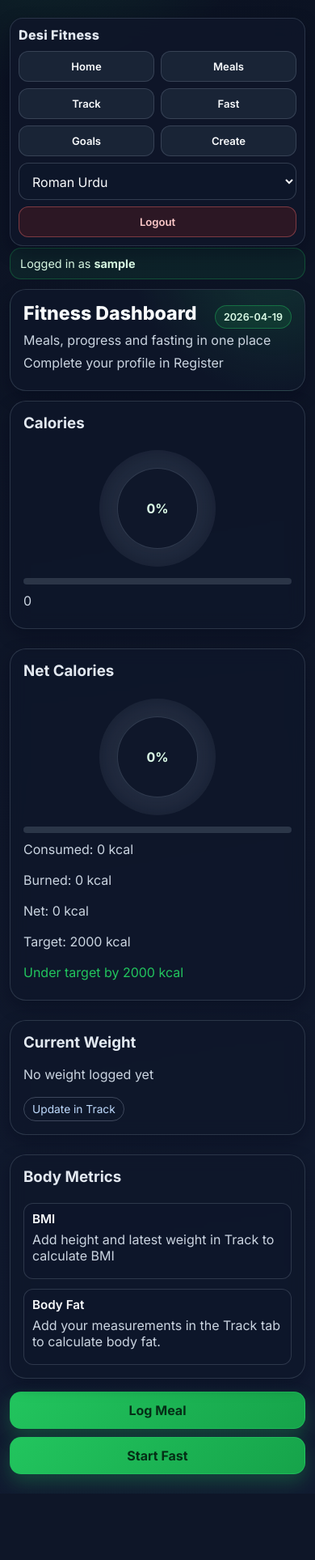
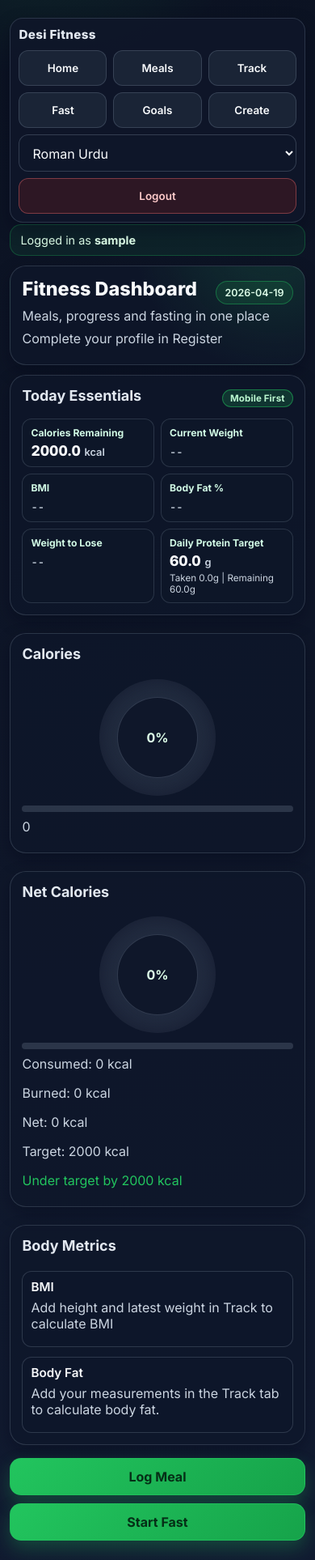
Before and after one commit to badarhayat/Desi-Fitness, a Flask app: page / in a window 390 px wide. Shown: the whole page at 81% size. Before the commit the page ends 1840 px from the top, so only its background shows below. Run offline with Flask 3, Linux system fonts and the light colour scheme; the visitor is signed in with stand-in values (Sample User, id 1).

Commit message:
Refactor home dashboard for mobile-first responsive layout

```diff
--- a/app.py
+++ b/app.py
@@ -1062,6 +1062,18 @@ def home():
         "home_net_vs_target_pie",
     )
 
+    calories_remaining = round(max(0.0, calories_target - net_calories_today), 1)
+    protein_target = DAILY_TARGETS["protein"]
+    protein_eaten_today = round(
+        sum(
+            float(entry.get("protein", 0.0))
+            for entry in user_data.get("meal_log", [])
+            if entry.get("date") == today
+        ),
+        1,
+    )
+    protein_remaining = round(max(0.0, protein_target - protein_eaten_today), 1)
+
     latest_weight = _latest_weight_kg(user_data)
     body_metrics = _build_body_metrics(profile, latest_weight)
 
@@ -1083,6 +1095,10 @@ def home():
         net_status=net_status,
         walk_steps_needed=walk_steps_needed,
         walk_minutes_needed=walk_minutes_needed,
+        calories_remaining=calories_remaining,
+        protein_target=protein_target,
+        protein_eaten_today=protein_eaten_today,
+        protein_remaining=protein_remaining,
         latest_weight=latest_weight,
         profile=profile,
         body_metrics=body_metrics,
--- a/static/style.css
+++ b/static/style.css
@@ -41,10 +41,11 @@ body {
 }
 
 .app-shell {
-    width: min(100%, 520px);
+    width: 100%;
+    max-width: 520px;
     min-height: 100vh;
     margin: 0 auto;
-    padding: 12px 12px 24px;
+    padding: clamp(10px, 3.2vw, 14px) clamp(10px, 3.2vw, 14px) 24px;
     overflow-x: hidden;
 }
 
@@ -52,8 +53,9 @@ body {
     position: sticky;
     top: 10px;
     z-index: 100;
-    display: flex;
-    flex-wrap: wrap;
+    display: grid;
+    grid-template-columns: repeat(3, minmax(0, 1fr));
+    align-items: stretch;
     gap: 8px;
     padding: 10px;
     margin-bottom: 12px;
@@ -65,8 +67,9 @@ body {
 }
 
 .brand {
-    width: 100%;
+    grid-column: 1 / -1;
     font-weight: 800;
+    font-size: 0.95rem;
     letter-spacing: 0.02em;
     color: #e2e8f0;
     margin-bottom: 2px;
@@ -74,15 +77,20 @@ body {
 
 .nav-link,
 .logout-link {
-    flex: 1 1 calc(33.333% - 8px);
+    display: inline-flex;
+    align-items: center;
+    justify-content: center;
+    width: 100%;
     min-width: 0;
+    min-height: 44px;
     padding: 10px 8px;
     border-radius: var(--radius-sm);
     border: 1px solid rgba(148, 163, 184, 0.24);
     background: rgba(30, 41, 59, 0.78);
     color: var(--text);
-    font-size: 0.82rem;
+    font-size: 0.84rem;
     font-weight: 600;
+    line-height: 1.2;
     text-align: center;
     text-decoration: none;
     transition: transform 0.2s ease, border-color 0.2s ease, box-shadow 0.2s ease;
@@ -97,13 +105,14 @@ body {
 }
 
 .logout-link {
-    flex: 1 1 100%;
+    grid-column: 1 / -1;
     background: rgba(127, 29, 29, 0.28);
     color: #fecaca;
     border-color: rgba(248, 113, 113, 0.4);
 }
 
 .language-form {
+    grid-column: 1 / -1;
     width: 100%;
 }
 
@@ -123,7 +132,7 @@ body {
 
 .panel {
     margin-bottom: 12px;
-    padding: 16px;
+    padding: 14px;
     border-radius: var(--radius-lg);
     border: 1px solid var(--line);
     background: var(--surface);
@@ -145,13 +154,13 @@ h3 {
 }
 
 h1 {
-    font-size: clamp(1.45rem, 5.6vw, 2rem);
+    font-size: clamp(1.3rem, 6vw, 1.95rem);
     font-weight: 800;
     color: var(--text);
 }
 
 h2 {
-    font-size: clamp(1.1rem, 4.8vw, 1.4rem);
+    font-size: clamp(1rem, 4.6vw, 1.35rem);
     font-weight: 700;
     color: #e2e8f0;
 }
@@ -163,6 +172,7 @@ h3 {
 
 p {
     margin: 0 0 8px;
+    overflow-wrap: anywhere;
 }
 
 .muted {
@@ -303,12 +313,65 @@ td {
 .dashboard-grid {
     display: grid;
     grid-template-columns: 1fr;
-    gap: 12px;
+    gap: 10px;
 }
 
 .stat-card {
     display: grid;
+    gap: 8px;
+    min-height: 190px;
+}
+
+.card-head-compact {
+    display: flex;
+    align-items: center;
+    justify-content: space-between;
+    gap: 8px;
+}
+
+.priority-card {
     gap: 10px;
+}
+
+.priority-metrics-grid {
+    display: grid;
+    grid-template-columns: repeat(2, minmax(0, 1fr));
+    gap: 8px;
+}
+
+.priority-metric {
+    border: 1px solid rgba(148, 163, 184, 0.22);
+    border-radius: 12px;
+    background: rgba(15, 23, 42, 0.52);
+    padding: 9px 10px;
+}
+
+.priority-label {
+    margin: 0 0 4px;
+    color: #d1fae5;
+    font-size: 0.76rem;
+    font-weight: 700;
+}
+
+.priority-value {
+    margin: 0;
+    color: #f8fafc;
+    font-size: clamp(1rem, 4.5vw, 1.25rem);
+    font-weight: 800;
+    line-height: 1.2;
+    font-variant-numeric: tabular-nums;
+}
+
+.priority-value span {
+    font-size: 0.8rem;
+    font-weight: 600;
+    color: var(--text-soft);
+}
+
+.priority-sub {
+    margin: 4px 0 0;
+    color: var(--text-soft);
+    font-size: 0.73rem;
 }
 
 .body-metrics-card {
@@ -466,7 +529,7 @@ td {
 
 .quick-actions {
     display: grid;
-    grid-template-columns: 1fr 1fr;
+    grid-template-columns: 1fr;
     gap: 10px;
     margin-top: 4px;
 }
@@ -730,13 +796,29 @@ small {
     border-bottom: none;
 }
 
-@media (max-width: 560px) {
-    .nav-link {
-        flex: 1 1 calc(50% - 8px);
+@media (max-width: 767px), (prefers-reduced-motion: reduce) {
+    .panel,
+    .nav-link,
+    .logout-link,
+    button,
+    .action-btn,
+    .steps-guide summary::before {
+        transition: none;
     }
 
-    .quick-actions {
-        grid-template-columns: 1fr;
+    .panel,
+    .navbar {
+        backdrop-filter: none;
+    }
+
+    .panel:hover,
+    .nav-link:hover,
+    .logout-link:hover,
+    button:hover,
+    .action-btn:hover {
+        transform: none;
+        box-shadow: var(--shadow-sm);
+        filter: none;
     }
 
     .split-actions {
--- a/templates/index.html
+++ b/templates/index.html
@@ -15,6 +15,47 @@
 </section>
 
 <section class="dashboard-grid">
+    <article class="panel stat-card wide-card priority-card">
+        <div class="card-head-compact">
+            <h2>{{ t("Today Essentials / آج کی اہم چیزیں") }}</h2>
+            <span class="status-badge badge-green">{{ t("Mobile First / موبائل") }}</span>
+        </div>
+
+        {% set target_lose = body_metrics.body_fat.weight_to_lose if body_metrics.body_fat else (body_metrics.bmi.weight_to_lose if body_metrics.bmi else none) %}
+        <div class="priority-metrics-grid">
+            <div class="priority-metric">
+                <p class="priority-label">{{ t("Calories Remaining / باقی کیلوریز") }}</p>
+                <p class="priority-value">{{ "%.1f"|format(calories_remaining) }} <span>kcal</span></p>
+            </div>
+
+            <div class="priority-metric">
+                <p class="priority-label">{{ t("Current Weight / موجودہ وزن") }}</p>
+                <p class="priority-value">{% if latest_weight is not none %}{{ "%.1f"|format(latest_weight) }} <span>kg</span>{% else %}<span>--</span>{% endif %}</p>
+            </div>
+
+            <div class="priority-metric">
+                <p class="priority-label">{{ t("BMI / بی ایم آئی") }}</p>
+                <p class="priority-value">{% if body_metrics.bmi %}{{ "%.1f"|format(body_metrics.bmi.value) }}{% else %}<span>--</span>{% endif %}</p>
+            </div>
+
+            <div class="priority-metric">
+                <p class="priority-label">{{ t("Body Fat % / جسمانی چربی فیصد") }}</p>
+                <p class="priority-value">{% if body_metrics.body_fat %}{{ "%.1f"|format(body_metrics.body_fat.value) }}<span>%</span>{% else %}<span>--</span>{% endif %}</p>
+            </div>
+
+            <div class="priority-metric">
+                <p class="priority-label">{{ t("Weight to Lose / کم کرنا ہے") }}</p>
+                <p class="priority-value">{% if target_lose is not none %}{{ "%.1f"|format(target_lose) }} <span>kg</span>{% else %}<span>--</span>{% endif %}</p>
+            </div>
+
+            <div class="priority-metric">
+                <p class="priority-label">{{ t("Daily Protein Target / روزانہ پروٹین ہدف") }}</p>
+                <p class="priority-value">{{ "%.1f"|format(protein_target) }} <span>g</span></p>
+                <p class="priority-sub">{{ t("Taken / لیا") }} {{ "%.1f"|format(protein_eaten_today) }}g | {{ t("Remaining / باقی") }} {{ "%.1f"|format(protein_remaining) }}g</p>
+            </div>
+        </div>
+    </article>
+
     <article class="panel stat-card">
         <h2>{{ t("Calories / کیلوریز") }}</h2>
         <div class="ring-wrap">
@@ -54,16 +95,6 @@
         {% else %}
         <p class="muted" style="color:#22c55e;">{{ t("On target / ہدف کے مطابق") }}</p>
         {% endif %}
-    </article>
-
-    <article class="panel stat-card">
-        <h2>{{ t("Current Weight / موجودہ وزن") }}</h2>
-        {% if latest_weight is not none %}
-        <p class="value-lg">{{ latest_weight }} <span>kg</span></p>
-        {% else %}
-        <p class="muted">{{ t("No weight logged yet / ابھی کوئی وزن لاگ نہیں ہوا") }}</p>
-        {% endif %}
-        <a class="ghost-link" href="{{ url_for('track') }}">{{ t("Update in Track / ٹریک میں اپڈیٹ کریں") }}</a>
     </article>
 
     <article class="panel stat-card wide-card body-metrics-card">
```
Also changed, not shown: other parts of static/style.css (+52 -4 lines).
